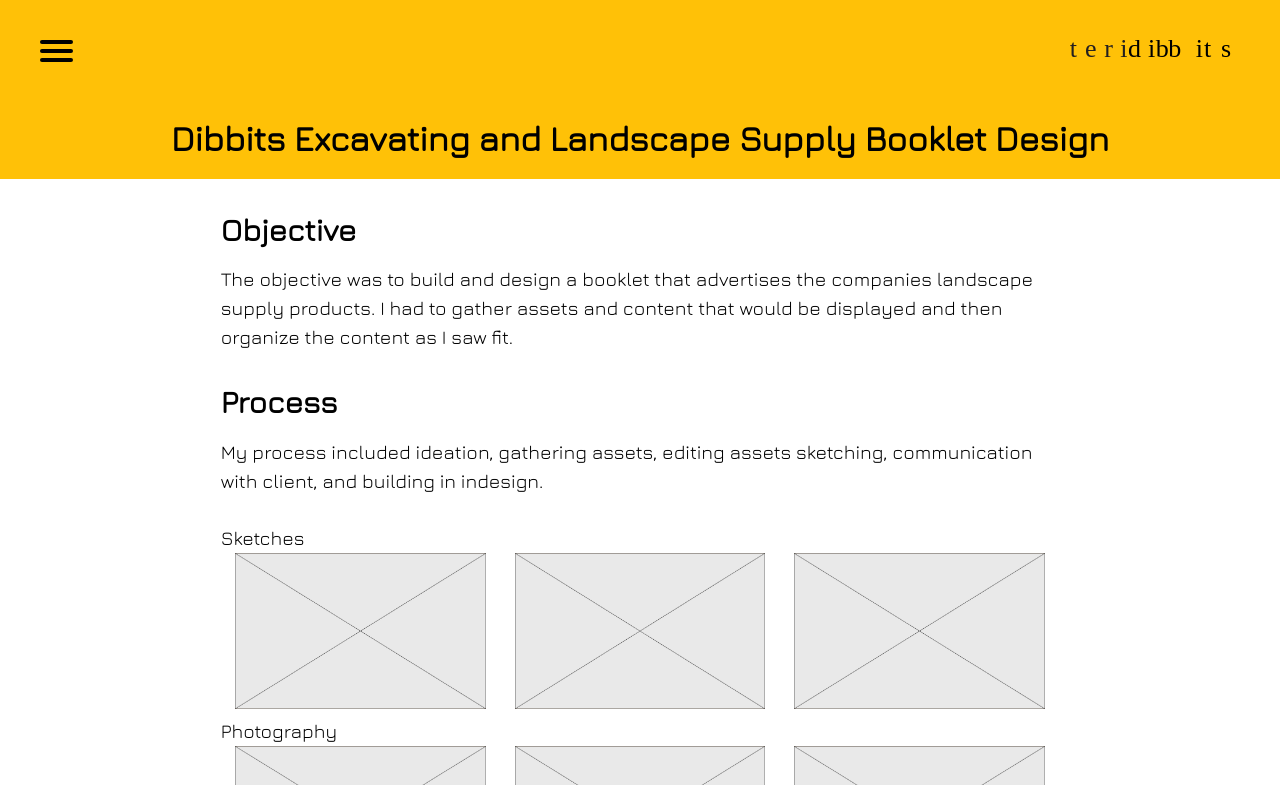
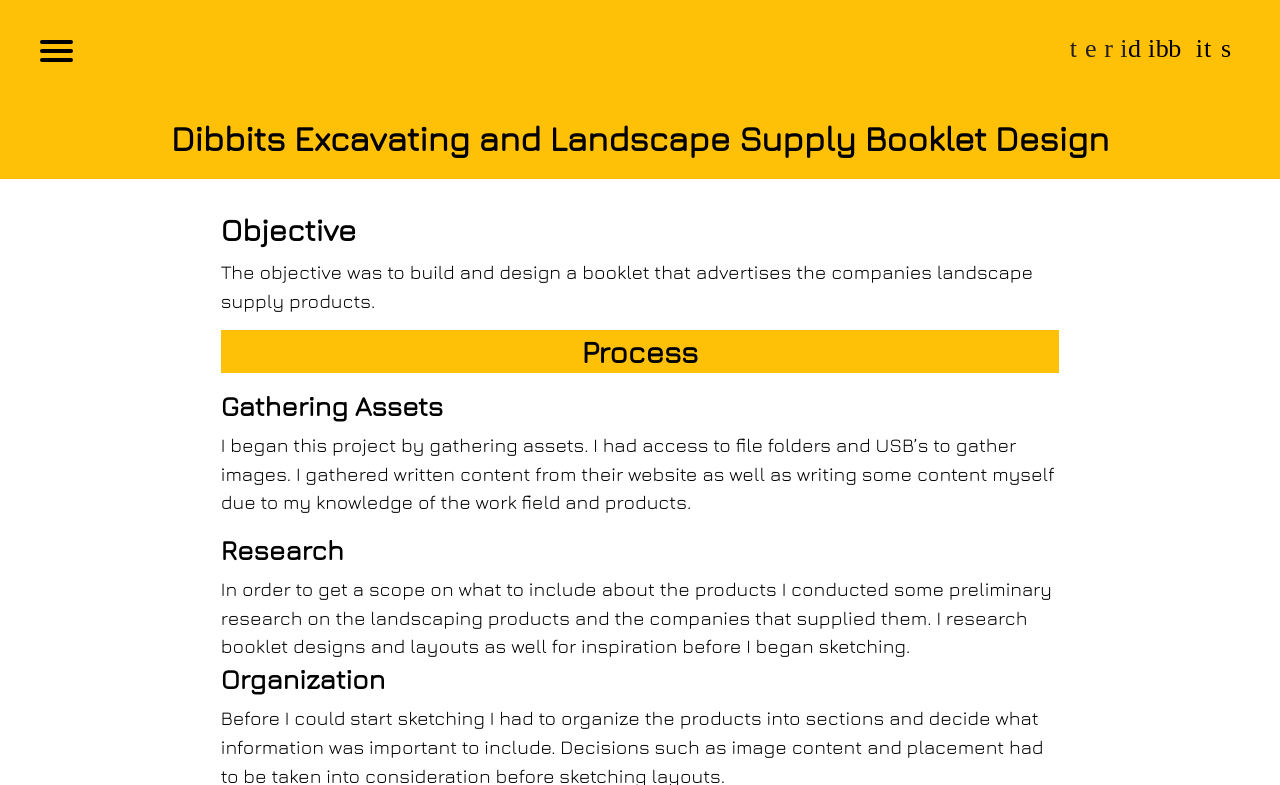
Before and after one commit to TeriDibbits/teridibbits.ca, a Jekyll site: the page built from pages/booklet.html, in a window 1280 px wide and 1400 px high, scrolled down 710 px. Shown: the top 785 px of the window. Built offline with Jekyll 4.4.1, drawn with Linux system fonts in a browser that asks for light colours; some of the changed text lies outside the part shown; grey boxes are pictures that could not be loaded.

Commit message:
added content to uidesign and booklet pages

```diff
--- a/pages/booklet.html
+++ b/pages/booklet.html
@@ -6,36 +6,27 @@
   <main itemscope>
     <h1 class="section-header gutter island-1-2 push-0">Dibbits Excavating and Landscape Supply Booklet Design</h1>
     <div class="island content">
-      <h2 class="push-1-2">Objective</h2>
-      <p class="push" itemprop="description">The objective was to build and design a booklet that advertises the companies landscape supply products. I had to gather assets and content that would be displayed and then organize the content as I saw fit.</p>
-      <h2 class="push-1-2">Process</h2>
-      <p class="push" itemprop="description">My process included ideation, gathering assets, editing assets sketching, communication with client, and building in indesign.</p>
-      <div>
-        <p>Sketches</p>
-        <div class="grid grid-middle">
-          <div class="unit xs-1 s-1 m-1-2 l-1-3 xl-1-3 gutter-1-2">
-            <img itemprop="image" class="work-img" src="{{site.baseurl}}/images/placeholder.jpg" alt="">
-          </div>
-          <div class="unit xs-1 s-1 m-1-2 l-1-3 xl-1-3 gutter-1-2">
-            <img itemprop="image" class="work-img" src="{{site.baseurl}}/images/placeholder.jpg" alt="">
-          </div>
-          <div class="unit xs-1 s-1 m-1-2 l-1-3 xl-1-3 gutter-1-2">
-            <img itemprop="image" class="work-img" src="{{site.baseurl}}/images/placeholder.jpg" alt="">
+      <h2 class="push-1-4">Objective</h2>
+      <p class="push-1-2" itemprop="description">The objective was to build and design a booklet that advertises the companies landscape supply products.</p>
+
+      <h2 class="push-1-2 section-header">Process</h2>
+      <h3 class="push-1-4">Gathering Assets</h3>
+      <p class="push-1-2" itemprop="description">I began this project by gathering assets. I had access to file folders and USB’s to gather images. I gathered written content from their website as well as writing some content myself due to my knowledge of the work field and products.</p>
+      <h3 class="push-1-4">Research</h3>
+      <p>In order to get a scope on what to include about the products I conducted some preliminary research on the landscaping products and the companies that supplied them. I research booklet designs and layouts as well for inspiration before I began sketching.</p>
+      <h3 class="push-1-4">Organization</h3>
+      <p class="push-1-2">Before I could start sketching I had to organize the products into sections and decide what information was important to include. Decisions such as image content and placement had to be taken into consideration before sketching layouts.</p>
+
+      <div class="grid grid-middle push-1-2">
+        <div class="unit xs-1 s-1 m-1-3 l-1-3 xl-1-3">
+          <h3 class="push-1-4">Sketches</h3>
+          <div>
+            <img itemprop="image" class="work-img" src="{{site.baseurl}}/images/booklet-sketch.jpg" alt="">
           </div>
         </div>
-      </div>
-      <div>
-        <p>Photography</p>
-        <div class="grid grid-middle">
-          <div class="unit xs-1 s-1 m-1-2 l-1-3 xl-1-3 gutter-1-2">
-            <img itemprop="image" class="work-img" src="{{site.baseurl}}/images/placeholder.jpg" alt="">
-          </div>
-          <div class="unit xs-1 s-1 m-1-2 l-1-3 xl-1-3 gutter-1-2">
-            <img itemprop="image" class="work-img" src="{{site.baseurl}}/images/placeholder.jpg" alt="">
-          </div>
-          <div class="unit xs-1 s-1 m-1-2 l-1-3 xl-1-3 gutter-1-2">
-            <img itemprop="image" class="work-img" src="{{site.baseurl}}/images/placeholder.jpg" alt="">
-          </div>
+        <div class="unit xs-1 s-1 m-1-2 l-1-2 xl-1-2 gutter">
+          <h3 class="push-1-4">Photography</h3>
+          <p class="push-1-4">The photography consists of suppliers’ product shots and the clients job photos. I had access to their landscape yard so I could photograph products that needed photos. Products that are sold by the yard, such as mulch and aggregates, needed a unique way to be displayed in the booklet that didn’t confine the product shot in a square. I took advantage of the opportunity to shoot my own photography and set up the products in small piles so the size and colour can be compared.</p>
         </div>
       </div>
     </div>
--- a/pages/campaign.html
+++ b/pages/campaign.html
@@ -9,7 +9,7 @@
         <h2 class="push-1-4">Objective</h2>
         <p class="push">The objective of the A&W ad campaign was to create an original concept that will capture the target audience’s attention through message and design. The campaign had to be produced in both digital and print mediums. The goal was to further advertise A&W breakfast.</p>
 
-        <h2 class="push-1-2">Process</h2>
+        <h2 class="push-1-2 section-header">Process</h2>
         <h3 class="push-1-4">Research</h3>
         <p class="push-1-2">I began by researching A&W as a company and their past ad campaigns as well as their main competitors and their past and current ad campaigns. Next, I needed to determine a target audience. I researched demographics, psychographics/IAO, and geographics. Lastly, I researched what made A&W’s breakfast unique.</p>
         <h3 class="push-1-4">Ideation/ concepts</h3>
--- a/pages/uidesign.html
+++ b/pages/uidesign.html
@@ -9,7 +9,7 @@
       <h2 class="push-1-4">Objective</h2>
       <p class="push-1-2" itemprop="description">The objective of this UI project is to build and design an app that is paired with a wearable. The app is to have a strong concept, excellent user experience and a seamless flow.</p>
 
-      <h2 class="push-1-2">Process</h2>
+      <h2 class="push-1-2 section-header">Process</h2>
       <h3 class="push-1-4">Research</h3>
       <p class="push">For this project, we were given a lot of freedom in terms of a topics and direction. I began by researching wearables and apps for inspiration.</p>
       <h3 class="push-1-4">Ideation/concepts</h3>
```
Also changed, not shown: index.html (+4 -4 lines), 1 other file.
